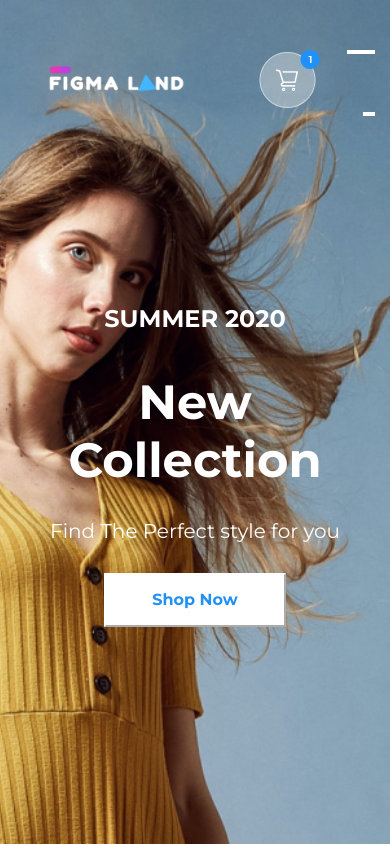
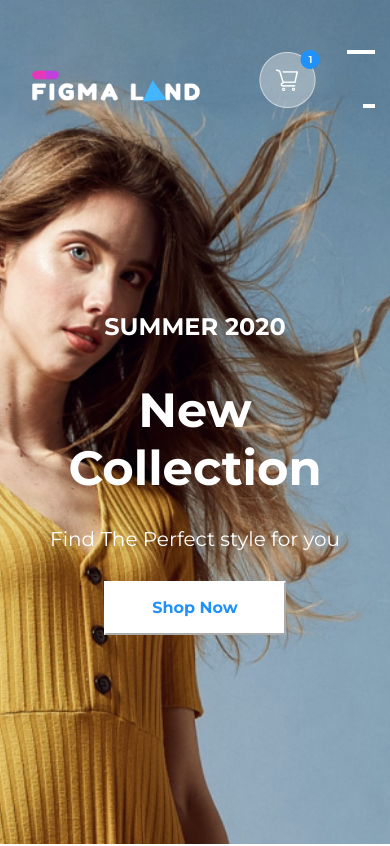
Before and after one commit to JanKviatsinski/Proekt2, a website: page src/index.html in a window 390 px wide. Shown: the top 846 px of the page. Drawn offline with nearby package versions, Linux system fonts and the light colour scheme; files that its build step writes are made by us from their sources.

Commit message:
burger end 04.12

```diff
--- a/src/styles/S_main-header.scss
+++ b/src/styles/S_main-header.scss
@@ -10,7 +10,6 @@
   width: 100%;
   min-height: 100%;
   object-fit: cover;
-  /*object-position: top;*/
   position: absolute;
 }
 
@@ -34,20 +33,18 @@
   grid-gap: 10px;
   grid-template-columns: auto 1fr auto;
   grid-template-rows: auto;
-  //padding: 0 15px 0 15px;
   margin-bottom: 20px;
 }
 
 .main-navigation__wrap{
-  min-width: 606px;
   display: flex;
 }
 
 .main-navigation__label{
   display: none;
   position: relative;
-  min-height: 58px;
-  min-width: 30px;
+  height: 58px;
+  width: 30px;
   top: 0;
   right: 0;
   z-index: 10;
@@ -76,6 +73,7 @@
   display: flex;
   min-height: 100%;
   align-items: center;
+  flex-wrap: wrap;
 
   li{
     margin-right: 30px;
--- a/src/styles/media.scss
+++ b/src/styles/media.scss
@@ -1,10 +1,10 @@
-@media (max-width: 1200px) {
+@media (max-width: 1240px) {
   .main-header-wrap {
     align-items: center;
   }
 
   .main-header__menu-wrap{
-    grid-template-columns: auto 1fr;
+    grid-template-columns: 1fr 2fr;
     grid-template-rows: auto auto;
     grid-template-areas:
                 "logo tools"
@@ -13,7 +13,7 @@
 
   .logo {
     grid-area: logo;
-    width: 80%;
+    width: 100%;
   }
 
   .main-navigation__wrap{
```
Also changed, not shown: src/index.html (+4 -0 lines), src/styles/style.scss (+0 -17 lines).
